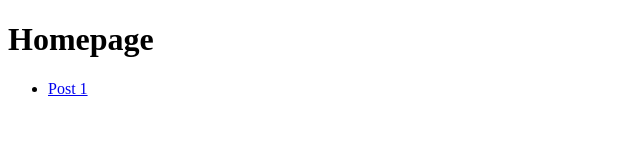
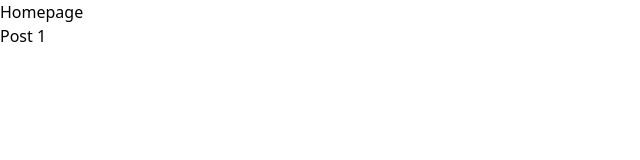
Before and after one commit to thibautizard/french-dev, an Astro site: page / in a window 1280 px wide. Shown: the whole page, without its empty margins (0-640 px from the left). Built offline with nearby package versions, Linux system fonts and the light colour scheme; Astro itself is replaced by a stand-in of ours.

Commit message:
chore: Add tailwind

```diff
--- a/astro.config.mjs
+++ b/astro.config.mjs
@@ -4,8 +4,11 @@ import { defineConfig } from 'astro/config';
 
 import cloudflare from '@astrojs/cloudflare';
 
+import tailwind from '@astrojs/tailwind';
+
 // https://astro.build/config
 export default defineConfig({
   output: 'server',
   adapter: cloudflare(),
+  integrations: [tailwind()],
 });
--- a/package.json
+++ b/package.json
@@ -13,7 +13,9 @@
   "dependencies": {
     "@astrojs/check": "^0.9.4",
     "@astrojs/cloudflare": "^11.2.0",
+    "@astrojs/tailwind": "^5.1.2",
     "astro": "^4.16.16",
+    "tailwindcss": "^3.4.15",
     "typescript": "^5.7.2"
   },
   "devDependencies": {
--- a/src/pages/index.astro
+++ b/src/pages/index.astro
@@ -1,6 +1,7 @@
 ---
-import BaseLayout from "../layouts/BaseLayout.astro"
+import BaseLayout from '../layouts/BaseLayout.astro';
 ---
+
 <BaseLayout pageTitle="Homepage">
   <ul>
     <li><a href="/posts/first-article/">Post 1</a></li>
--- /dev/null
+++ b/tailwind.config.mjs
@@ -0,0 +1,8 @@
+/** @type {import('tailwindcss').Config} */
+export default {
+	content: ['./src/**/*.{astro,html,js,jsx,md,mdx,svelte,ts,tsx,vue}'],
+	theme: {
+		extend: {},
+	},
+	plugins: [],
+}
```
Also changed, not shown: pnpm-lock.yaml.
